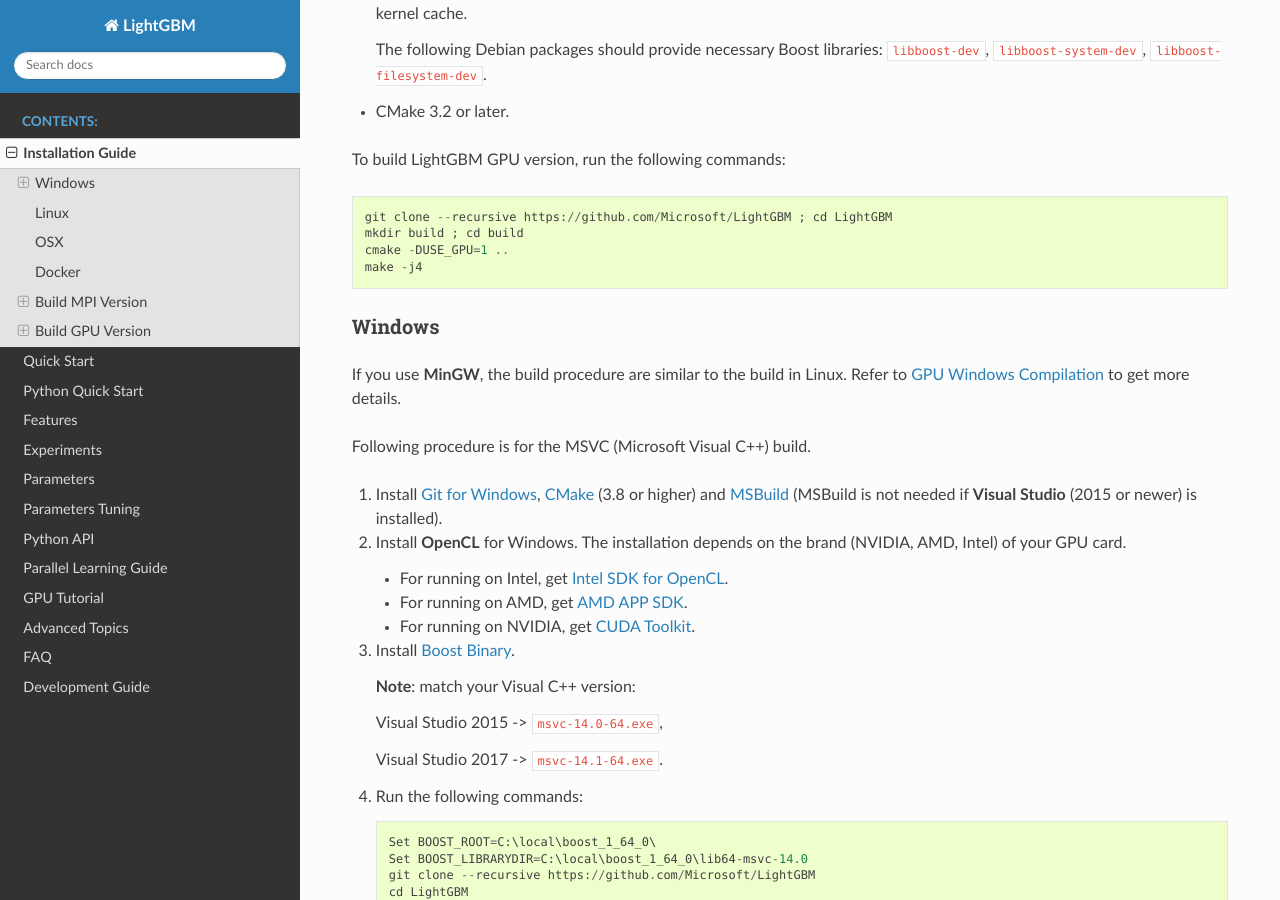
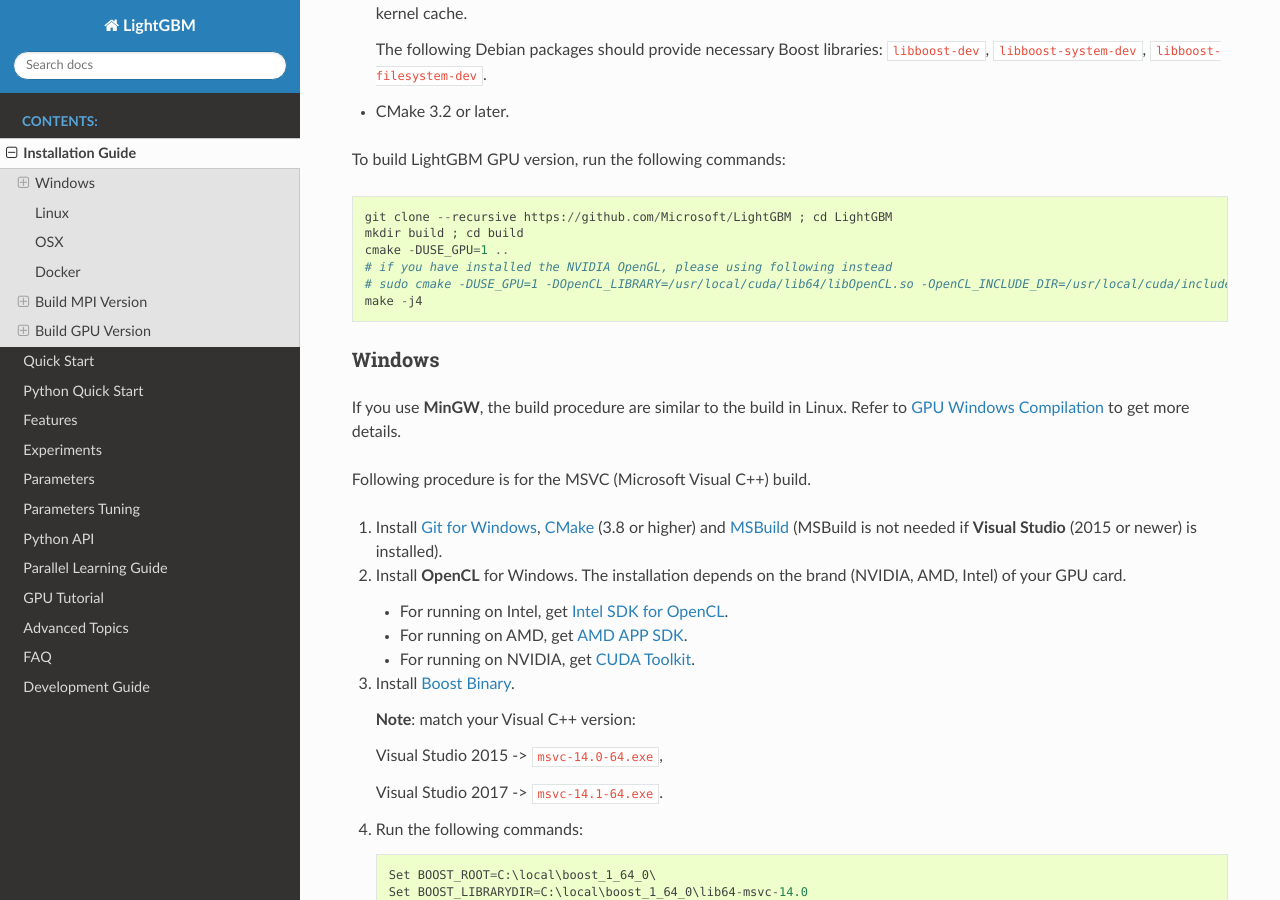
Before and after one commit to microsoft/LightGBM, a Sphinx documentation site: the page built from docs/Installation-Guide.rst, in a window 1280 px wide and 900 px high, scrolled down 4374 px. Built offline with Sphinx 7.4.7 and the Read the Docs theme 2.0.0, drawn with Linux system fonts in a browser that asks for light colours.

Commit message:
Update Installation-Guide.rst

```diff
--- a/docs/Installation-Guide.rst
+++ b/docs/Installation-Guide.rst
@@ -227,6 +227,8 @@
   git clone --recursive https://github.com/Microsoft/LightGBM ; cd LightGBM
   mkdir build ; cd build
   cmake -DUSE_GPU=1 ..
+  # if you have installed the NVIDIA OpenGL, please using following instead
+  # sudo cmake -DUSE_GPU=1 -DOpenCL_LIBRARY=/usr/local/cuda/lib64/libOpenCL.so -OpenCL_INCLUDE_DIR=/usr/local/cuda/include/ ..
   make -j4
 
 Windows
```
